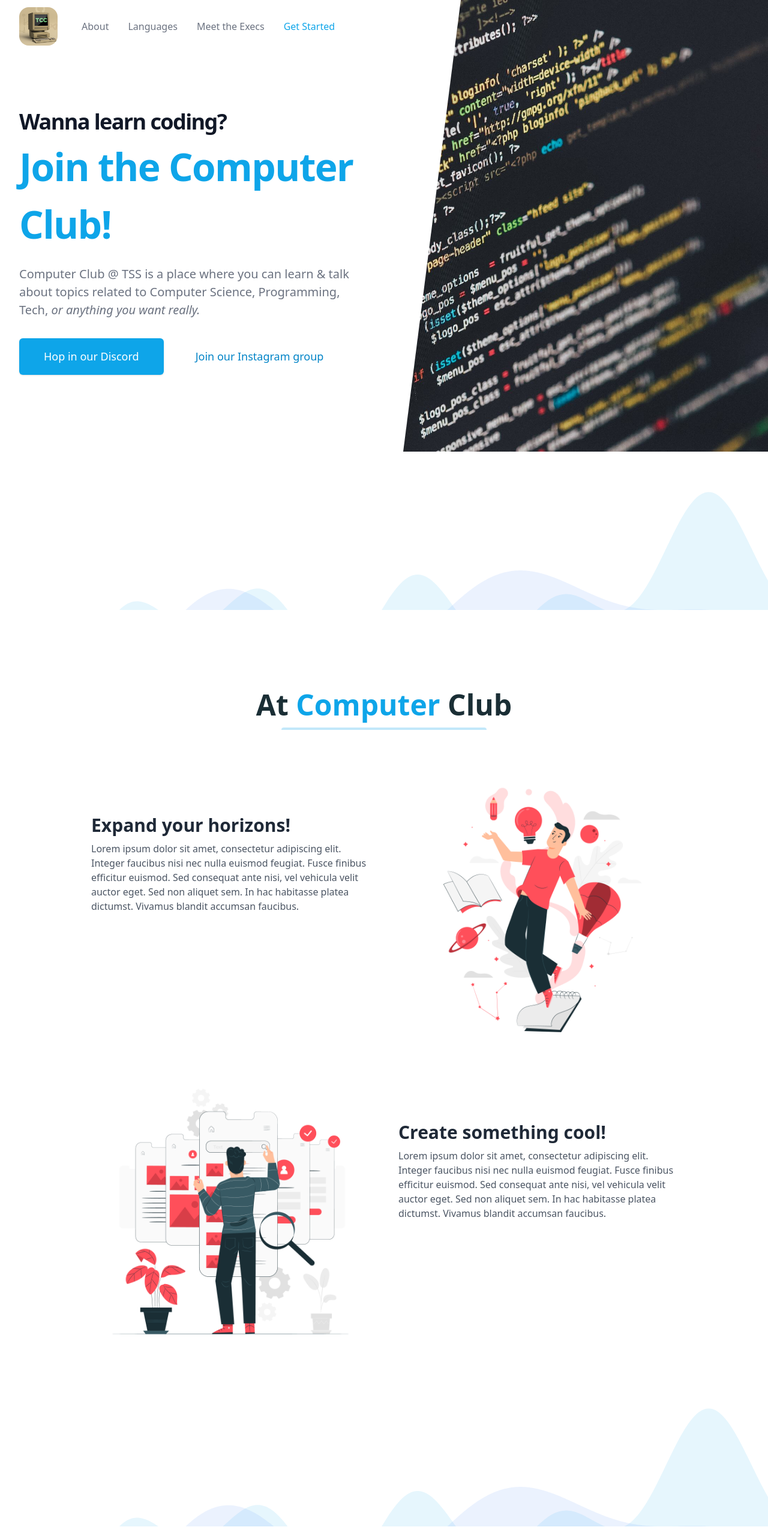
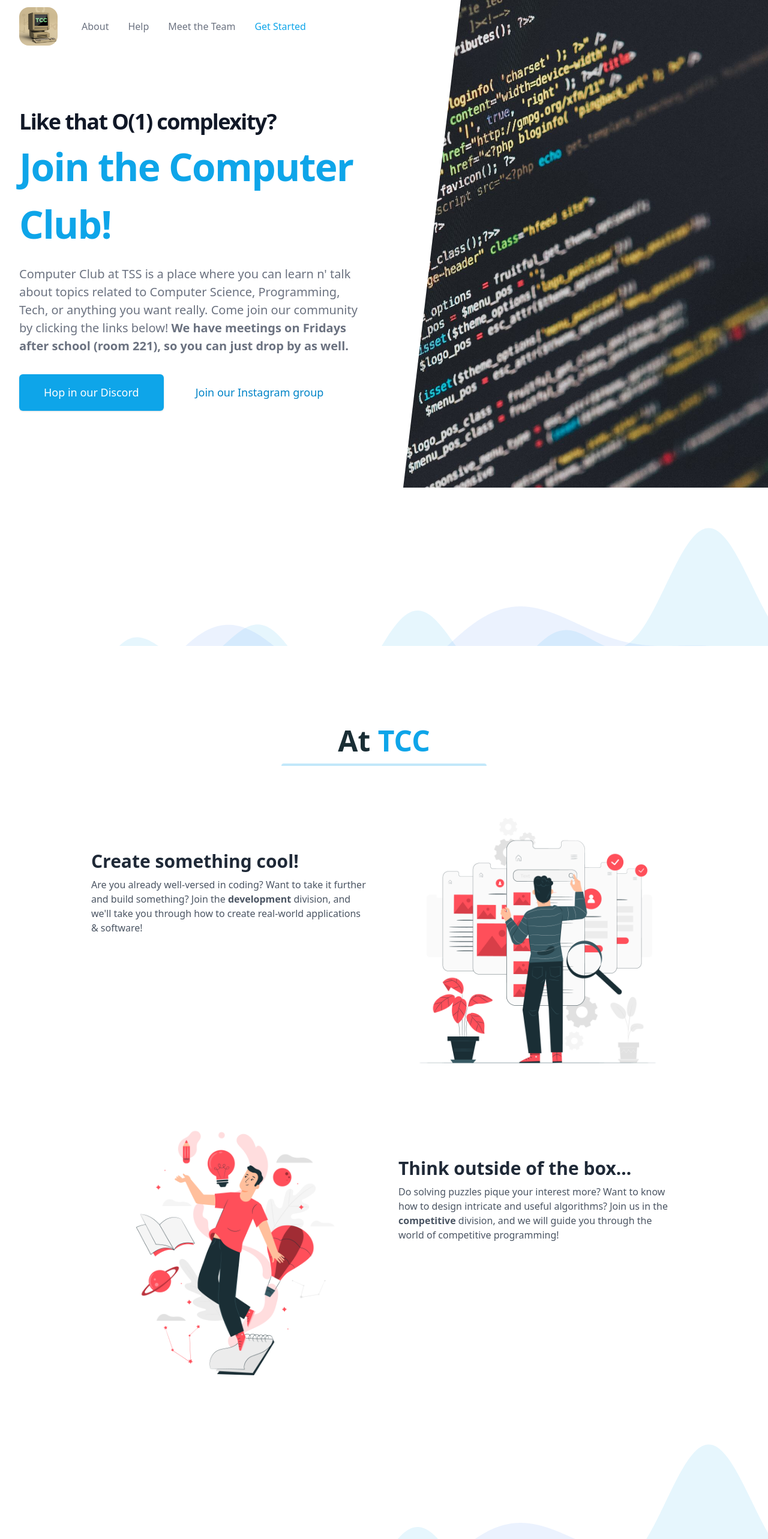
Before and after one commit to ThornhillSS/club-site, a Next.js app: page / in a window 1280 px wide. Shown: the top 2566 px of the page at 60% size. Built offline with nearby package versions, Linux system fonts and the light colour scheme.

Commit message:
Fill in information & general improvements.

```diff
--- a/src/components/About.tsx
+++ b/src/components/About.tsx
@@ -1,6 +1,9 @@
 import React from 'react';
 
+import ReactMarkdown from 'react-markdown';
+
 import config from '../data/data.json';
+import NonSSR from './NonSSR';
 
 const About = () => {
     const { about } = config;
@@ -24,7 +27,13 @@ const About = () => {
                         <h3 className={'text-3xl text-gray-800 font-bold leading-none mb-3'}>
                             {firstInfo?.title}
                         </h3>
-                        <p className={'text-gray-600'}>{firstInfo?.description}</p>
+                        <p className={'text-gray-600'}>
+                            <NonSSR>
+                                <ReactMarkdown>
+                                    {firstInfo!.description}
+                                </ReactMarkdown>
+                            </NonSSR>
+                        </p>
                     </div>
                     <div className={'w-full sm:w-1/2 p-6'}>
                         <img className={'h-6/6'} src={firstInfo?.img} alt={firstInfo?.title} />
@@ -40,7 +49,13 @@ const About = () => {
                             <h3 className={'text-3xl text-gray-800 font-bold leading-none mb-3'}>
                                 {secondInfo?.title}
                             </h3>
-                            <p className={'text-gray-600 mb-8'}>{secondInfo?.description}</p>
+                            <p className={'text-gray-600 mb-8'}>
+                                <NonSSR>
+                                    <ReactMarkdown>
+                                        {secondInfo!.description}
+                                    </ReactMarkdown>
+                                </NonSSR>
+                            </p>
                         </div>
                     </div>
                 </div>
--- a/src/components/Languages.tsx
+++ b/src/components/Languages.tsx
@@ -1,6 +1,9 @@
 import React from 'react';
 
+import ReactMarkdown from 'react-markdown';
+
 import config from '../data/data.json';
+import NonSSR from './NonSSR';
 
 const Languages = () => {
     const { languages } = config;
@@ -17,7 +20,11 @@ const Languages = () => {
                         {subtitle}
                     </p>
                     <p className={'mt-4 max-w-2xl text-xl text-gray-500 lg:mx-auto'}>
-                        {description}
+                        <NonSSR>
+                            <ReactMarkdown>
+                                {description}
+                            </ReactMarkdown>
+                        </NonSSR>
                     </p>
                 </div>
 
--- a/src/components/MainHero.tsx
+++ b/src/components/MainHero.tsx
@@ -1,4 +1,4 @@
-import React from 'react';
+import React, { useEffect, useState } from 'react';
 
 import ReactMarkdown from 'react-markdown';
 
@@ -8,13 +8,23 @@ import NonSSR from './NonSSR';
 
 const MainHero = () => {
     const { mainHero } = config;
+    function getText() {
+        return mainHero.titles[Math.floor(Math.random() * mainHero.titles.length)]!;
+    }
+    const [text, setText] = useState(getText());
+    useEffect(() => {
+        const interval = setInterval(() => setText(getText()), 5000);
+        return () => {
+            clearInterval(interval);
+        };
+    }, []);
     return (
         <main className={'mt-10 mx-auto max-w-7xl px-4 sm:mt-12 sm:px-6 md:mt-16 lg:mt-20 lg:px-8 xl:mt-28'}>
             <div className={'sm:text-center lg:text-left'}>
                 <h1 className={'text-4xl tracking-tight font-extrabold text-gray-900 sm:text-5xl md:text-6xl'}>
                     <NonSSR>
-                        <span className={'text-4xl block'}>
-                            {config.mainHero.titles[Math.floor(Math.random() * config.mainHero.titles.length)]}
+                        <span className={'text-4xl block transition'}>
+                            {text}
                         </span>
                     </NonSSR>
                     <span className={'block text-sky-500 xl:inline'}>
--- a/src/data/data.json
+++ b/src/data/data.json
@@ -1,6 +1,6 @@
 {
   "club": {
-    "name": "TSS Computer Club",
+    "name": "Thornhill Computer Club",
     "logo": "/assets/logo.png"
   },
   "navigation": [
@@ -9,11 +9,11 @@
       "href": "about"
     },
     {
-      "name": "Languages",
+      "name": "Help",
       "href": "languages"
     },
     {
-      "name": "Meet the Execs",
+      "name": "Meet the Team",
       "href": "execs"
     }
   ],
@@ -25,10 +25,19 @@
     "titles": [
       "Love coding?",
       "Wanna learn coding?",
-      "Come hang out with other coders!"
+      "Come hang out with other coders!",
+      "Coding is great. So...",
+      "Want to try something new?",
+      "101001",
+      "*bleep, bloop*",
+      "Like that O(1) complexity?",
+      "git gud.",
+      "We spent too much time on this site.",
+      "You really should ↴",
+      "boo. scared ya"
     ],
     "subtitle": "Join the Computer Club!",
-    "description": "Computer Club @ TSS is a place where you can learn & talk about topics related to Computer Science, Programming, Tech, *or anything you want really.*",
+    "description": "Computer Club at TSS is a place where you can learn n' talk about topics related to Computer Science, Programming, Tech, or anything you want really. Come join our community by clicking the links below! **We have meetings on Fridays after school (room 221), so you can just drop by as well.**",
     "img": "/assets/code-background.jpg",
     "primaryAction": {
       "text": "Hop in our Discord",
@@ -40,24 +49,24 @@
     }
   },
   "about": {
-    "title": "At Computer Club",
+    "title": "At TCC",
     "info": [
       {
-        "title": "Expand your horizons!",
-        "description": "Lorem ipsum dolor sit amet, consectetur adipiscing elit. Integer faucibus nisi nec nulla euismod feugiat. Fusce finibus efficitur euismod. Sed consequat ante nisi, vel vehicula velit auctor eget. Sed non aliquet sem. In hac habitasse platea dictumst. Vivamus blandit accumsan faucibus.",
-        "img": "/assets/about1.jpg"
+        "title": "Create something cool!",
+        "description": "Are you already well-versed in coding? Want to take it further and build something? Join the **development** division, and we'll take you through how to create real-world applications & software!",
+        "img": "/assets/about2.jpg"
       },
       {
-        "title": "Create something cool!",
-        "description": "Lorem ipsum dolor sit amet, consectetur adipiscing elit. Integer faucibus nisi nec nulla euismod feugiat. Fusce finibus efficitur euismod. Sed consequat ante nisi, vel vehicula velit auctor eget. Sed non aliquet sem. In hac habitasse platea dictumst. Vivamus blandit accumsan faucibus.",
-        "img": "/assets/about2.jpg"
+        "title": "Think outside of the box...",
+        "description": "Do solving puzzles pique your interest more? Want to know how to design intricate and useful algorithms? Join us in the **competitive** division, and we will guide you through the world of competitive programming!",
+        "img": "/assets/about1.jpg"
       }
     ]
   },
   "languages": {
-    "title": "Latest & greatest ",
-    "subtitle": "Help is available for the most popular programming languages!",
-    "description": "Lorem ipsum dolor sit amet, consectetur adipiscing elit. Integer faucibus nisi nec nulla euismod feugiat. Fusce finibus efficitur euismod. Sed consequat ante nisi, vel vehicula velit auctor eget. Sed non aliquet sem. In hac habitasse platea dictumst. Vivamus blandit accumsan faucibus.",
+    "title": "Need help with coding?",
+    "subtitle": "We're here to help!",
+    "description": "We know coding can be tough sometimes, and we're here to help! Just hop in our weekly meetings, and we're sure we can clear up your questions. *Just keep in mind, we won't work on projects for you, but we can lend assistance when needed.*",
     "items": [
       {
         "name": "C / C++",
@@ -78,20 +87,25 @@
         "name": "Typescript",
         "description": "A strongly typed, object oriented, compiled programming language that is a superset of JavaScript.",
         "icon": "/assets/ts-icon.png"
+      },
+      {
+        "name": "And others too!",
+        "description": "Odds are, we'll be familiar with the problem that you're trying to solve. If not, we might be able to point you to where the solution might be :)",
+        "icon": "/assets/question-icon.png"
       }
     ]
   },
   "execs": {
-    "title": "Meet the Execs",
+    "title": "Meet the Team",
     "details": [
       {
         "name": "Danyal Amini",
         "grade": "Grade 12",
         "position": "Executive",
-        "languages": ["C++", "JavaScript", "HTML5", "CSS3"],
+        "languages": ["Competitive", "JavaScript", "C++", "Java"],
         "socials": {
           "instagram": "https://www.youtube.com/watch?v=dQw4w9WgXcQ",
-          "github": "https://www.youtube.com/watch?v=dQw4w9WgXcQ",
+          "github": "https://github.com/MysticalX99",
           "personalSite": "https://www.youtube.com/watch?v=dQw4w9WgXcQ"
         }
       },
@@ -99,21 +113,21 @@
         "name": "Adam Chen",
         "grade": "Grade 12",
         "position": "President",
-        "languages": ["C#", "C", "Java", "HTML5"],
+        "languages": ["Competitive & Development", "C#", "Java", "C++"],
         "socials": {
-          "instagram": "https://www.youtube.com/watch?v=dQw4w9WgXcQ",
-          "github": "https://www.youtube.com/watch?v=dQw4w9WgXcQ",
-          "personalSite": "https://www.youtube.com/watch?v=dQw4w9WgXcQ"
+          "instagram": "https://www.instagram.com/theadamchen/",
+          "github": "https://github.com/encodeous",
+          "personalSite": "https://encodeous.cc"
         }
       },
       {
         "name": "Timothy Ivtchenko",
         "grade": "Grade 12",
-        "position": "Executive",
-        "languages": ["TypeScript", "C++", "Java", "Python"],
+        "position": "Vice President",
+        "languages": ["Development", "TypeScript", "C++", "Java"],
         "socials": {
-          "instagram": "https://www.youtube.com/watch?v=dQw4w9WgXcQ",
-          "github": "https://www.youtube.com/watch?v=dQw4w9WgXcQ",
+          "instagram": "https://www.instagram.com/tim.ivtch/",
+          "github": "https://github.com/Terra-rian",
           "personalSite": "https://www.youtube.com/watch?v=dQw4w9WgXcQ"
         }
       },
@@ -121,10 +135,10 @@
         "name": "Ryan Javid",
         "grade": "Grade 12",
         "position": "Executive",
-        "languages": ["C++", "Python", "Arduino", "Java"],
+        "languages": ["Competitive", "Python", "Java", "C++"],
         "socials": {
-          "instagram": "https://www.youtube.com/watch?v=dQw4w9WgXcQ",
-          "github": "https://www.youtube.com/watch?v=dQw4w9WgXcQ",
+          "instagram": "https://www.instagram.com/ryanj_31/",
+          "github": "https://github.com/Ryan-Sadeghi-Javid",
           "personalSite": "https://www.youtube.com/watch?v=dQw4w9WgXcQ"
         }
       }
```
Also changed, not shown: public/assets/question-icon.png (added).
